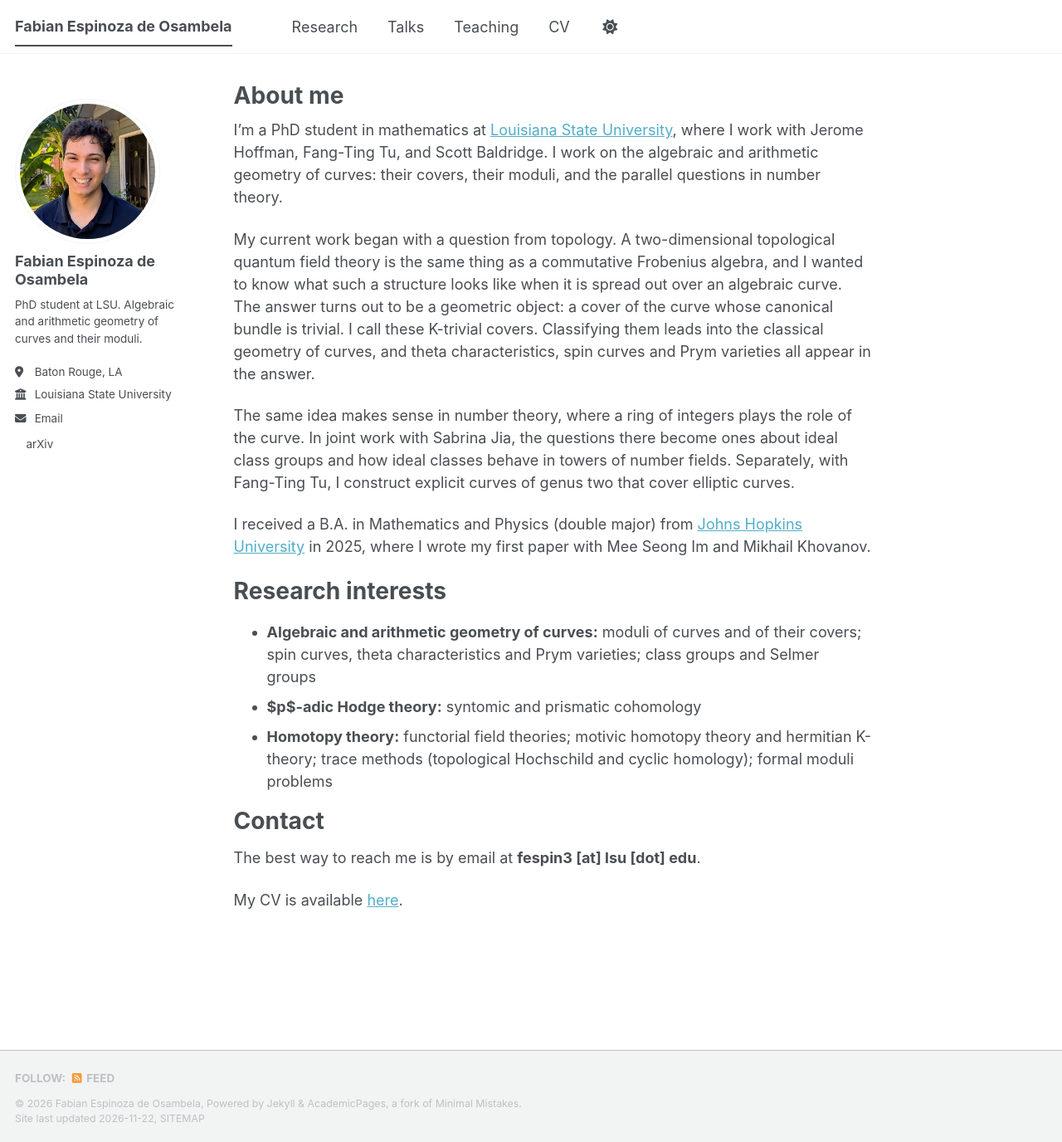
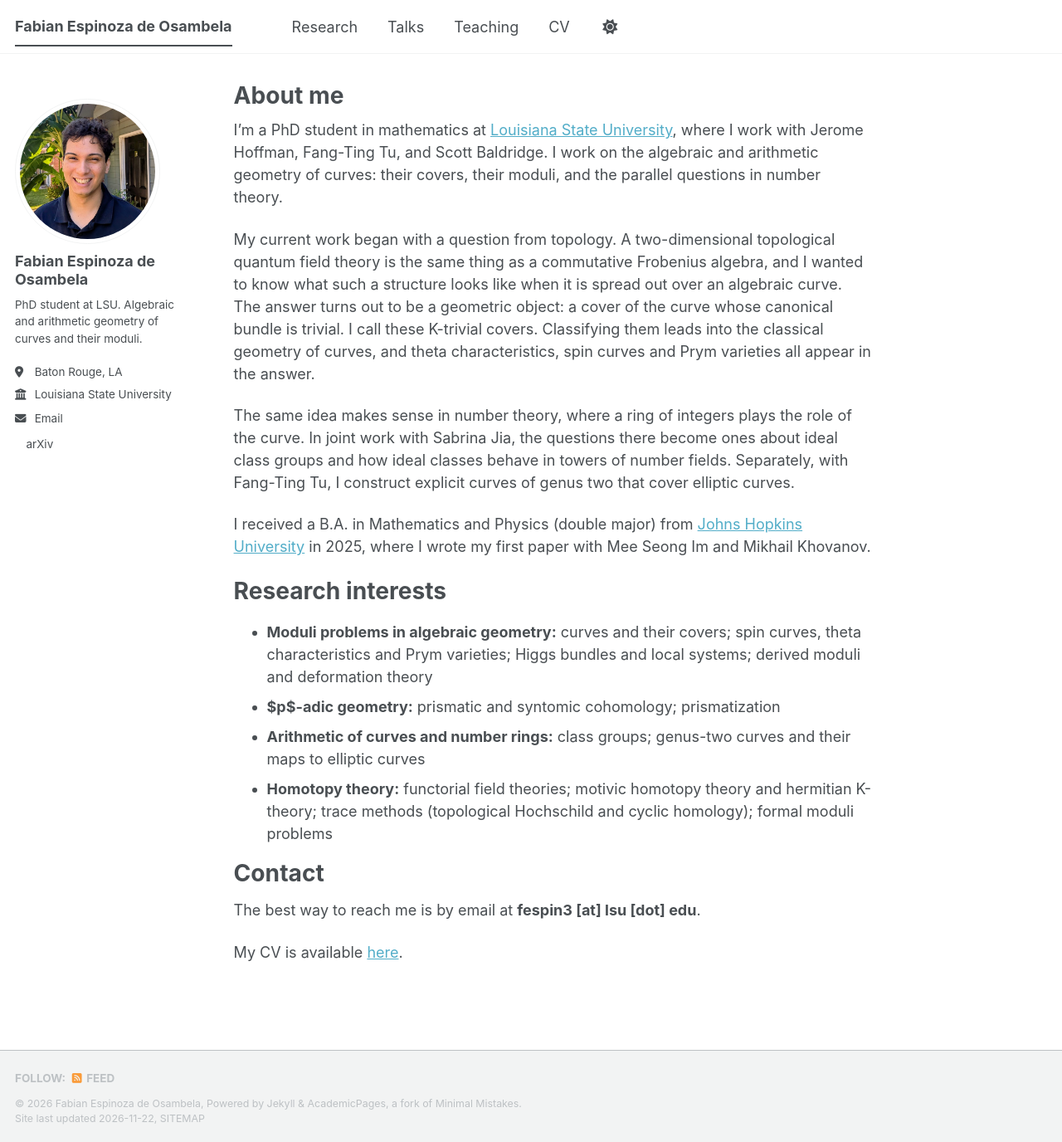
Before and after one commit to Fabes124/Fabes124.github.io, a Jekyll site: the page built from _pages/about.md, in a window 1280 px wide and 1376 px high. Shown: the whole window at 83% size. Built offline with Jekyll 4.4.1, drawn with Linux system fonts in a browser that asks for light colours; a style sheet for code colours, icons or effects is not loaded.

Commit message:
Rewrite home page research interests; homotopy theory unchanged
Co-Authored-By: Claude Fable 5.2 <noreply@anthropic.com>
Claude-Session: https://claude.ai/code/session_01YMvCpspWJLQiUWAaWTqyCS

```diff
--- a/_pages/about.md
+++ b/_pages/about.md
@@ -18,8 +18,9 @@ I received a B.A. in Mathematics and Physics (double major) from [Johns Hopkins
 Research interests
 ======
 
-* **Algebraic and arithmetic geometry of curves:** moduli of curves and of their covers; spin curves, theta characteristics and Prym varieties; class groups and Selmer groups
-* **$p$-adic Hodge theory:** syntomic and prismatic cohomology
+* **Moduli problems in algebraic geometry:** curves and their covers; spin curves, theta characteristics and Prym varieties; Higgs bundles and local systems; derived moduli and deformation theory
+* **$p$-adic geometry:** prismatic and syntomic cohomology; prismatization
+* **Arithmetic of curves and number rings:** class groups; genus-two curves and their maps to elliptic curves
 * **Homotopy theory:** functorial field theories; motivic homotopy theory and hermitian K-theory; trace methods (topological Hochschild and cyclic homology); formal moduli problems
 
 Contact
```
